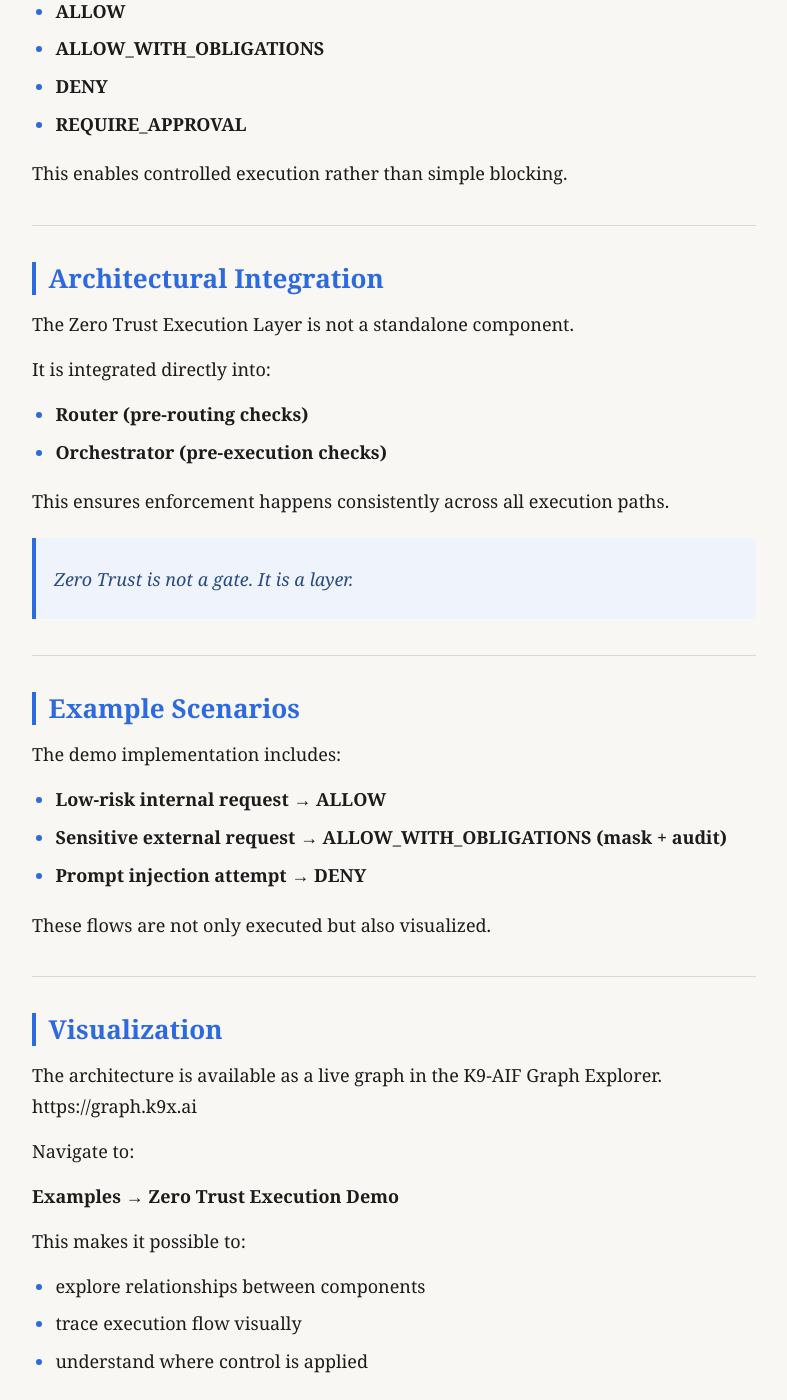
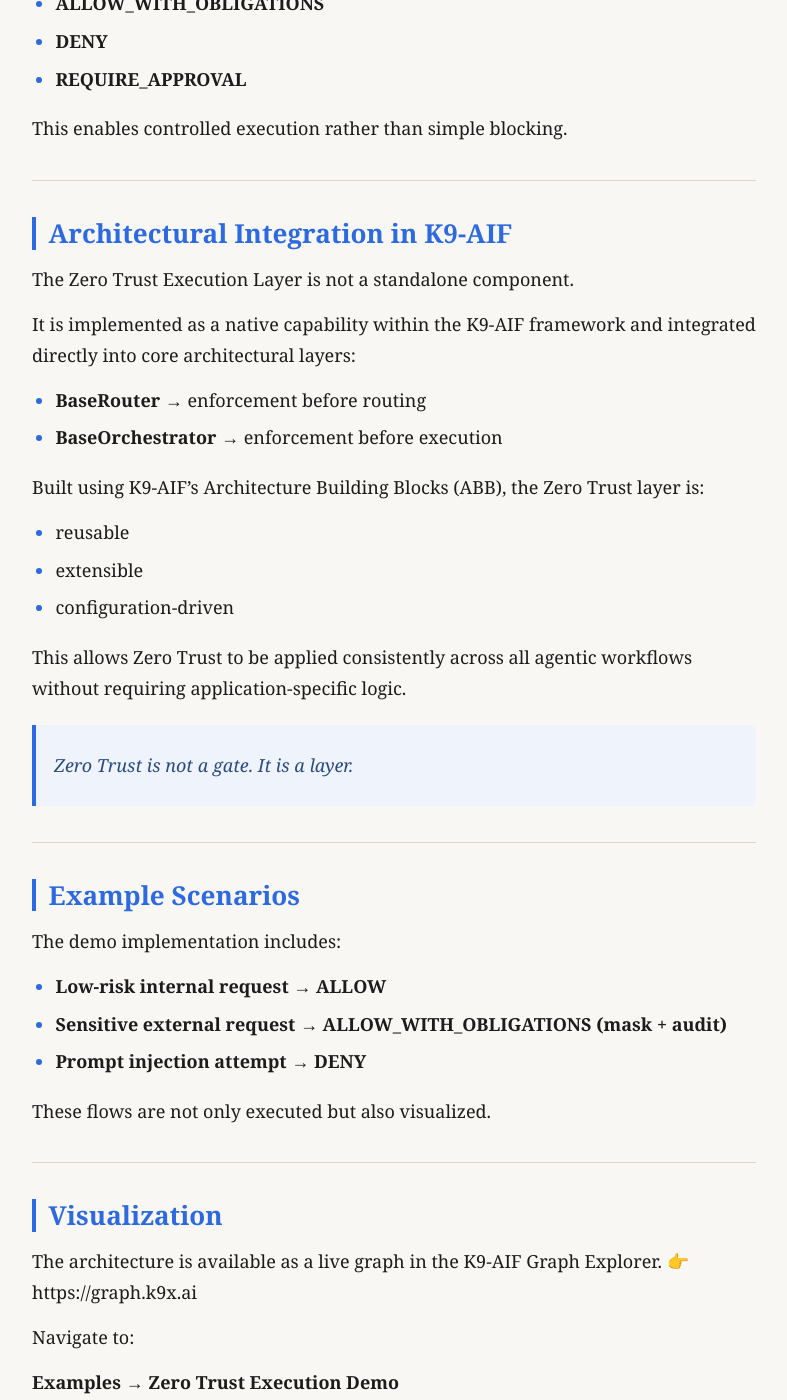
Before and after one commit to k9aif/k9-aif-blogs, a Jekyll site: the page built from _posts/2026-04-26-zero-trust-execution-layer-agentic-systems.md, in a window 1280 px wide and 1400 px high, scrolled down 2962 px. Shown: the whole window, without its empty margins (246-1033 px from the left). Built offline with Jekyll 4.4.1, drawn with Linux system fonts in a browser that asks for light colours; our own code applies the rules of GitHub Pages for plain Markdown files; some of the changed text lies outside the part shown.

Commit message:
modified zero trust blog

```diff
--- a/_posts/2026-04-26-zero-trust-execution-layer-agentic-systems.md
+++ b/_posts/2026-04-26-zero-trust-execution-layer-agentic-systems.md
@@ -16,7 +16,7 @@
 
 Because the real risk is not access.
 
-It’s **execution**.
+It is what the system is allowed to do.
 
 ---
 
@@ -52,8 +52,6 @@
 - risk-scored
 - policy-controlled
 
-before execution.
-
 Not at the edge.
 Not at login.
 But **at the moment of execution**.
@@ -88,16 +86,22 @@
 
 ---
 
-## Architectural Integration
+## Architectural Integration in K9-AIF
 
 The Zero Trust Execution Layer is not a standalone component.
 
-It is integrated directly into:
+It is implemented as a native capability within the K9-AIF framework and integrated directly into core architectural layers:
 
-- **Router (pre-routing checks)**
-- **Orchestrator (pre-execution checks)**
+- **BaseRouter** → enforcement before routing
+- **BaseOrchestrator** → enforcement before execution
 
-This ensures enforcement happens consistently across all execution paths.
+Built using K9-AIF’s Architecture Building Blocks (ABB), the Zero Trust layer is:
+
+- reusable
+- extensible
+- configuration-driven
+
+This allows Zero Trust to be applied consistently across all agentic workflows without requiring application-specific logic.
 
 > Zero Trust is not a gate. It is a layer.
 
@@ -118,7 +122,7 @@
 ## Visualization
 
 The architecture is available as a live graph in the K9-AIF Graph Explorer.
-https://graph.k9x.ai
+👉 https://graph.k9x.ai
 
 Navigate to:
 
```
